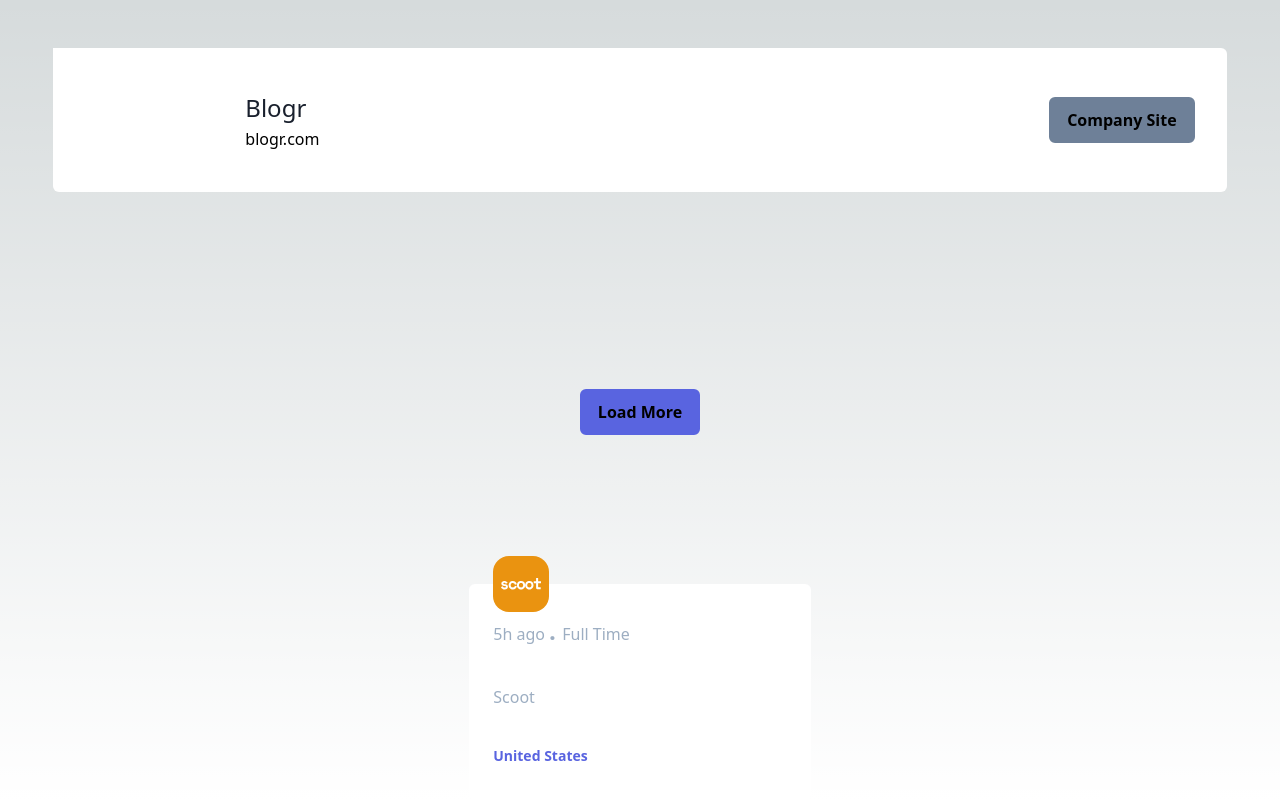
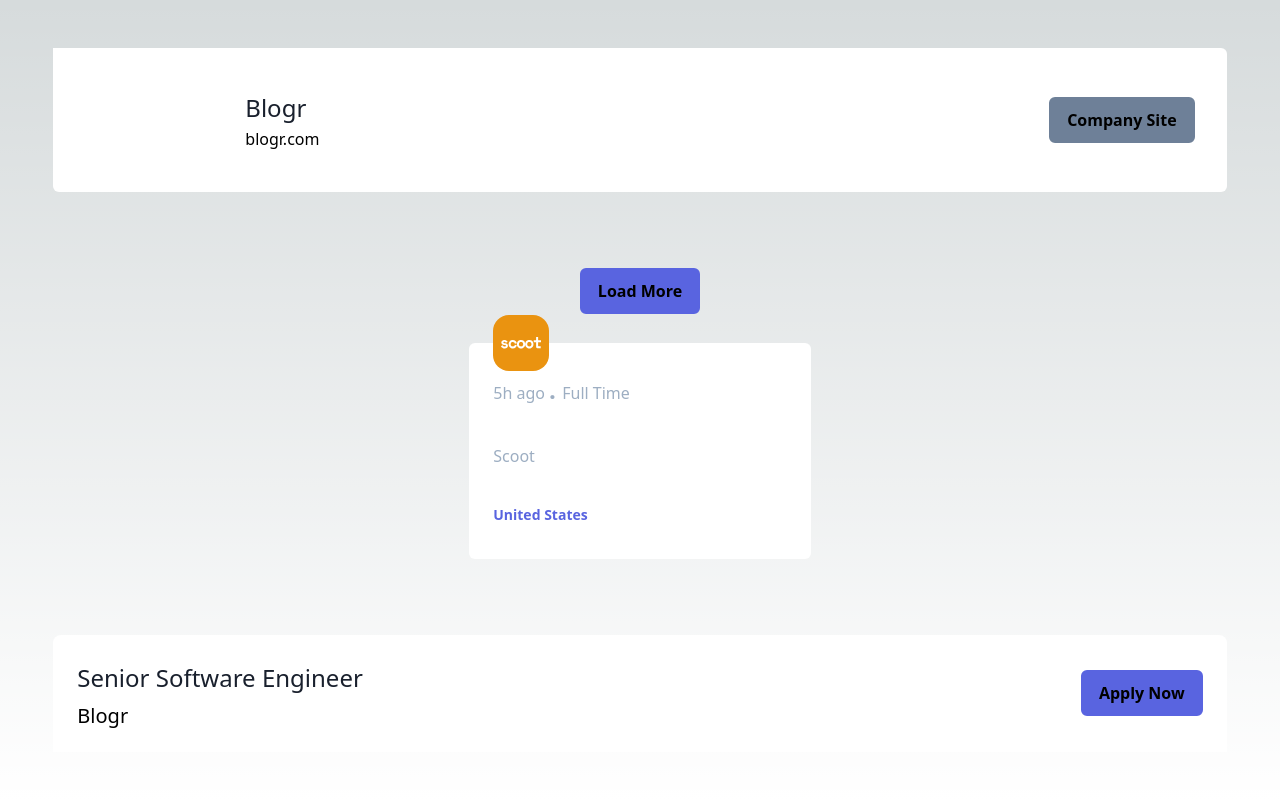
Before and after one commit to epalacio/dev-jobs, a Next.js app: page / in a window 1280 px wide. Built offline with nearby package versions, Linux system fonts and the light colour scheme.

Commit message:
create footer for specific page;

```diff
--- a/src/app/page.tsx
+++ b/src/app/page.tsx
@@ -1,5 +1,6 @@
 import Button from '@/components/Button.client';
 import CompanyBanner from '@/components/CompanyBanner';
+import Footer from '@/components/Footer';
 import JobCard from '@/components/JobCard';
 
 export default function Home() {
@@ -13,6 +14,7 @@
 			/>
 			<Button ctaText={'Load More'} />
 			<JobCard />
+			<Footer companyName={'Blogr'} jobTitle={'Senior Software Engineer'} />
 		</main>
 	);
 }
--- a/src/components/CompanyBanner.tsx
+++ b/src/components/CompanyBanner.tsx
@@ -30,7 +30,7 @@
 						className='object-contain w-10 h-10 md:w-24 md:h-24'
 					/>
 				</div>
-				<div className='md:flex md:flex-col justify-center text-center md:text-left  md:pl-8'>
+				<div className='md:flex md:flex-col justify-center text-center md:text-left md:pl-8'>
 					<h3 className='text-xl text-verydarkblue dark:text-white hover:text-gray py-1'>
 						{companyName}
 					</h3>
--- /dev/null
+++ b/src/components/Footer.tsx
@@ -0,0 +1,27 @@
+import React from 'react';
+import Image from 'next/image';
+
+import Button from './Button.client';
+
+interface FooterProps {
+	companyName: string;
+	jobTitle: string;
+}
+
+const Footer: React.FC<FooterProps> = ({ companyName, jobTitle }) => {
+	return (
+		<div className='flex flex-col p-6 bg-white dark:bg-verydarkblue text-base w-11/12 my-12 rounded-t-lg md:flex-row md:items-center md:justify-between'>
+			<div className='flex flex-col items-center md:flex-row hidden md:block'>
+				<div className='md:flex md:flex-col justify-center text-center md:text-left'>
+					<h3 className='text-xl text-verydarkblue dark:text-white hover:text-gray py-1'>
+						{jobTitle}
+					</h3>
+					<p className='text-lg dark:text-darkgray mt-2'>{companyName}</p>
+				</div>
+			</div>
+			<Button ctaText={'Apply Now'} />
+		</div>
+	);
+};
+
+export default Footer;
```
